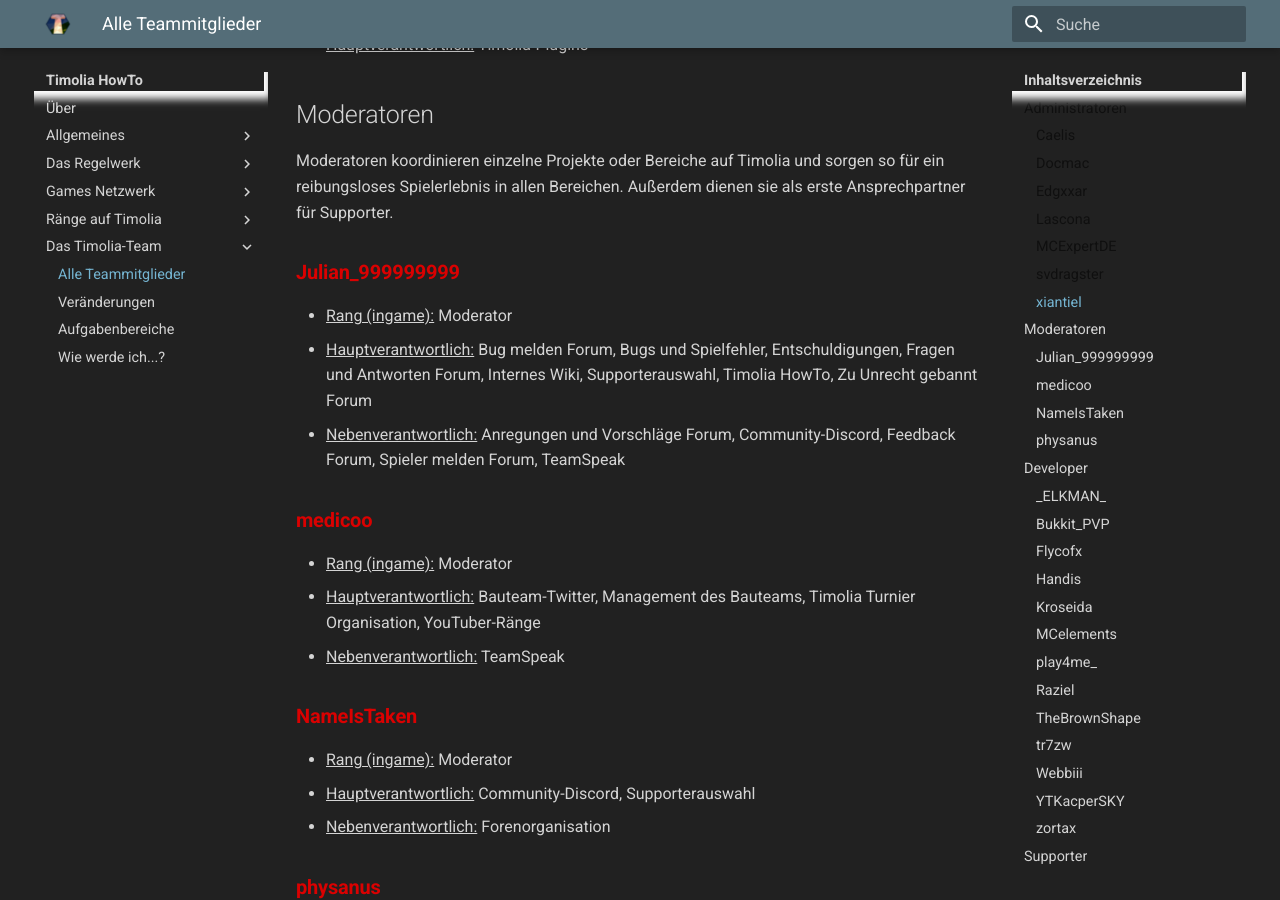
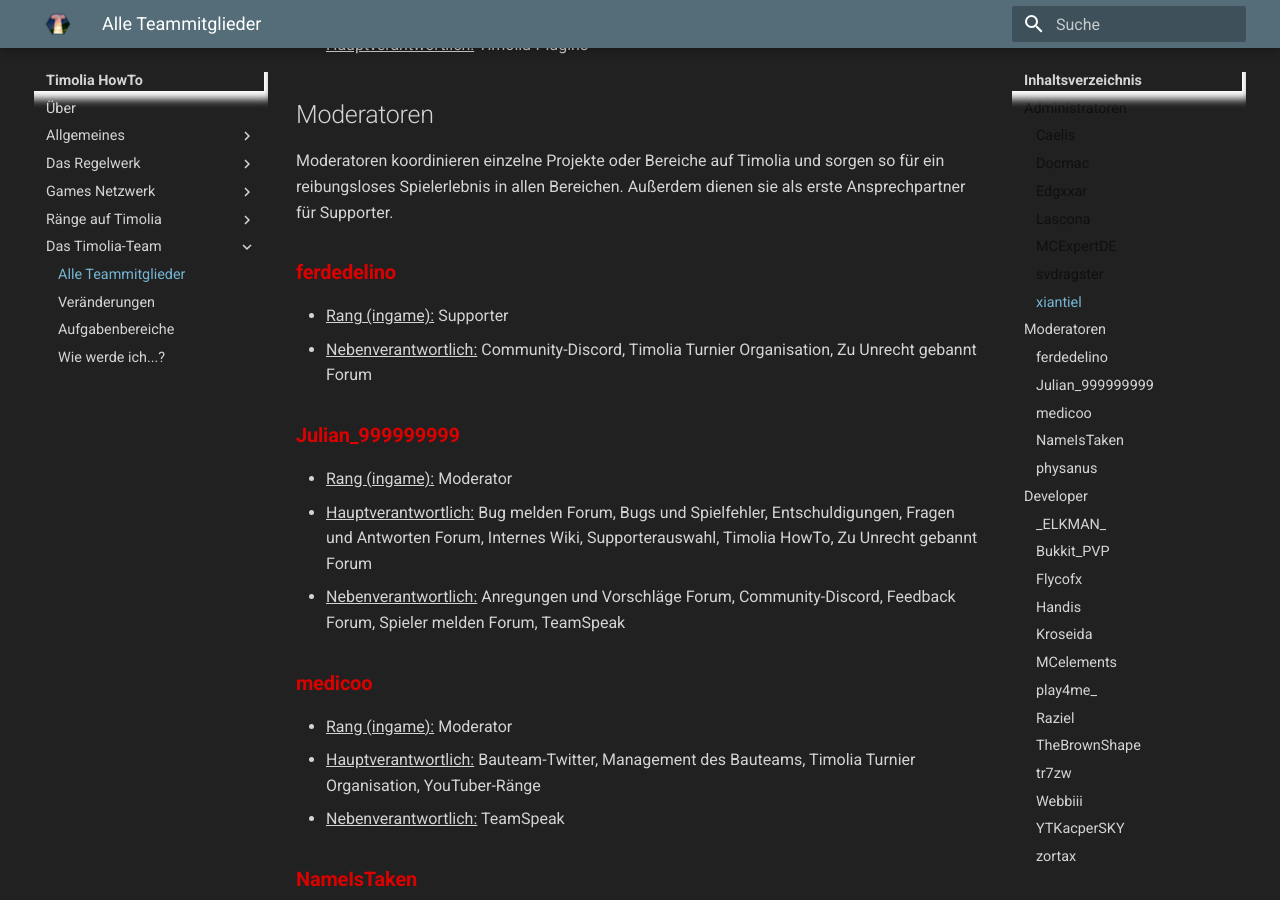
Before and after one commit to TimoliaDE/HowTo, an MkDocs documentation site: the page built from docs/team/members.md, in a window 1280 px wide and 900 px high, scrolled down 1487 px. Built offline with MkDocs 1.6.1 and Material for MkDocs 9.7.7, drawn with Linux system fonts in a browser that asks for light colours; old or Windows-style settings are respelled for this version of MkDocs; some of the changed text lies outside the part shown.

Commit message:
Update members.md

```diff
--- a/docs/team/members.md
+++ b/docs/team/members.md
@@ -41,6 +41,10 @@ Administratoren leiten das Netzwerk. Sie kümmern sich um teaminterne und techni
 ## Moderatoren
 
 Moderatoren koordinieren einzelne Projekte oder Bereiche auf Timolia und sorgen so für ein reibungsloses Spielerlebnis in allen Bereichen. Außerdem dienen sie als erste Ansprechpartner für Supporter.
+
+### <strong><span class='moderator'>ferdedelino</span></strong>
+- <u>Rang (ingame):</u> Supporter
+- <u>Nebenverantwortlich:</u> Community-Discord, Timolia Turnier Organisation, Zu Unrecht gebannt Forum
 
 ### <strong><span class='moderator'>Julian_999999999</span></strong>
 - <u>Rang (ingame):</u> Moderator
@@ -136,10 +140,6 @@ Sie stehen für alle grundlegenden Fragen und Reports zur Verfügung und sind di
 - <u>Hauptverantwortlich:</u> Spieler melden Forum
 - <u>Nebenverantwortlich:</u> Anti-Cheat
 
-### <strong><span class='supporter'>ferdedelino</span></strong>
-- <u>Rang (ingame):</u> Supporter
-- <u>Nebenverantwortlich:</u> Community-Discord, Timolia Turnier Organisation, Zu Unrecht gebannt Forum
-
 ### <strong><span class='supporter'>Hiics</span></strong>
 - <u>Rang (ingame):</u> Supporter
 
```
